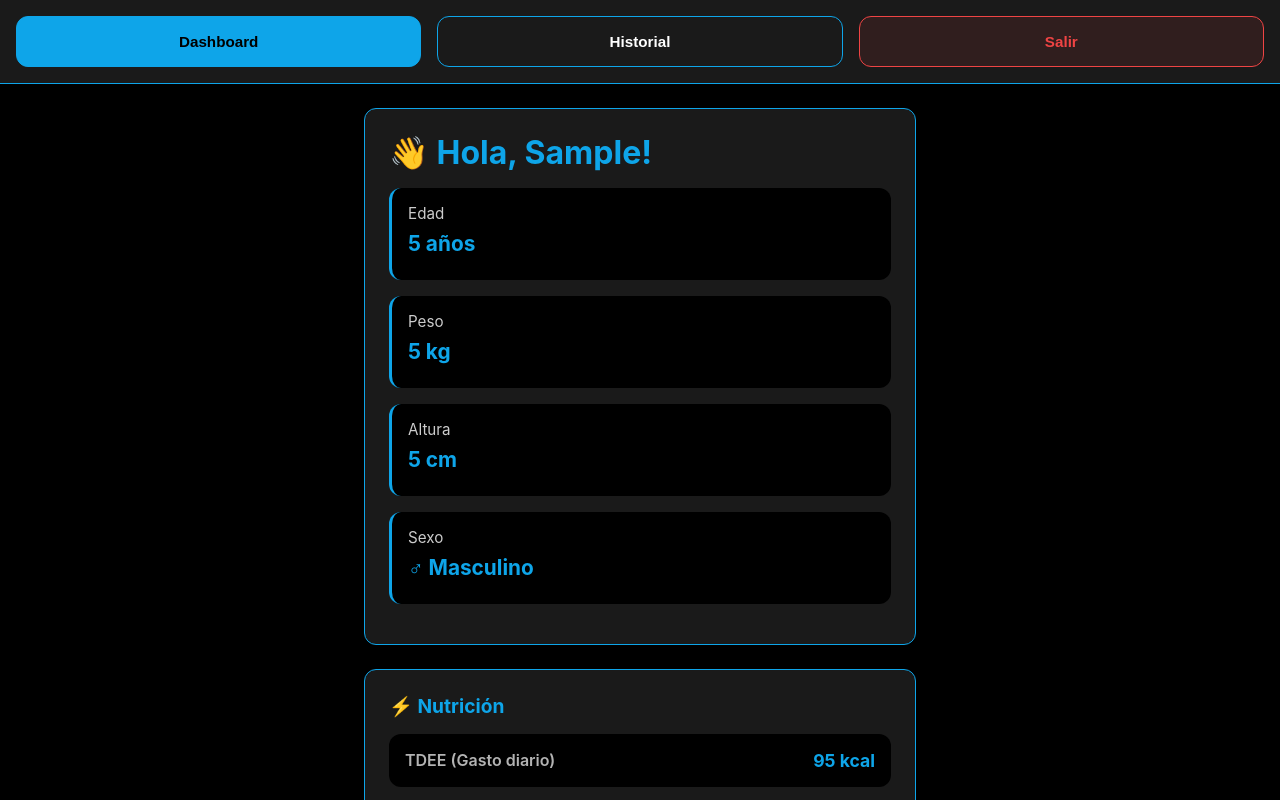
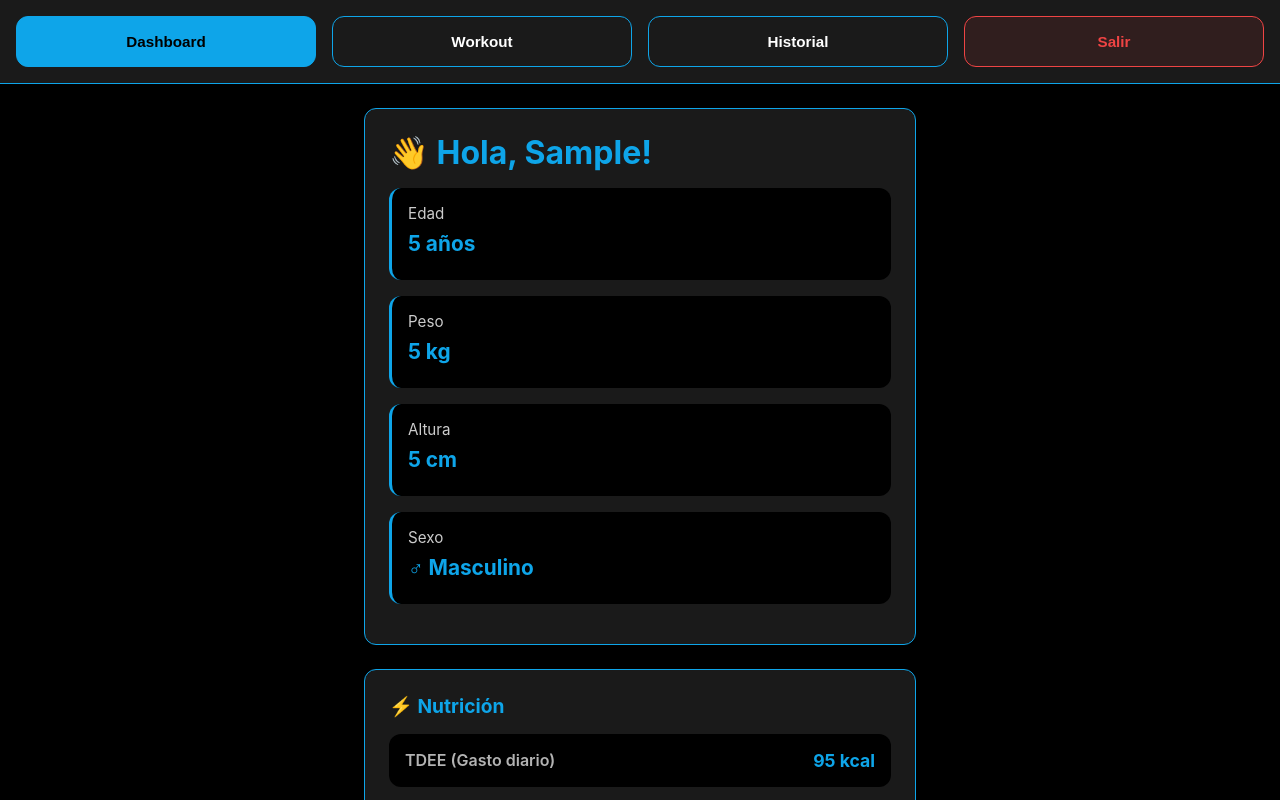
Before and after one commit to Raimon230/Fittrack, a React (Vite) app: page / in a window 1280 px wide. Both pictures are taken after typing "Sample", "5", "5", "5" into the empty fields and a click on the button "Comenzar 🚀". Shown: the top 800 px of the page. Built offline with nearby package versions, Linux system fonts and the light colour scheme.

Commit message:
Update App.jsx

```diff
--- a/src/App.jsx
+++ b/src/App.jsx
@@ -1,5 +1,6 @@
 import React, { useState, useEffect } from 'react'
 import './styles.css'
+import Workout from './pages/Workout'
 import Onboarding from './pages/Onboarding'
 import Dashboard from './pages/Dashboard'
 import History from './pages/History'
@@ -33,18 +34,28 @@ function App() {
   return (
     <div className="app">
       <div className="navbar">
+
         <button
           className={`nav-btn ${currentPage === 'dashboard' ? 'active' : ''}`}
           onClick={() => setCurrentPage('dashboard')}
         >
           Dashboard
         </button>
+
+        <button
+          className={`nav-btn ${currentPage === 'workout' ? 'active' : ''}`}
+          onClick={() => setCurrentPage('workout')}
+        >
+          Workout
+        </button>
+
         <button
           className={`nav-btn ${currentPage === 'history' ? 'active' : ''}`}
           onClick={() => setCurrentPage('history')}
         >
           Historial
         </button>
+
         <button
           className="nav-btn logout"
           onClick={() => {
@@ -54,10 +65,14 @@ function App() {
         >
           Salir
         </button>
+
       </div>
 
       <div className="content">
         {currentPage === 'dashboard' && <Dashboard profile={profile} />}
+
+        {currentPage === 'workout' && <Workout />}
+
         {currentPage === 'history' && <History />}
       </div>
     </div>
```
